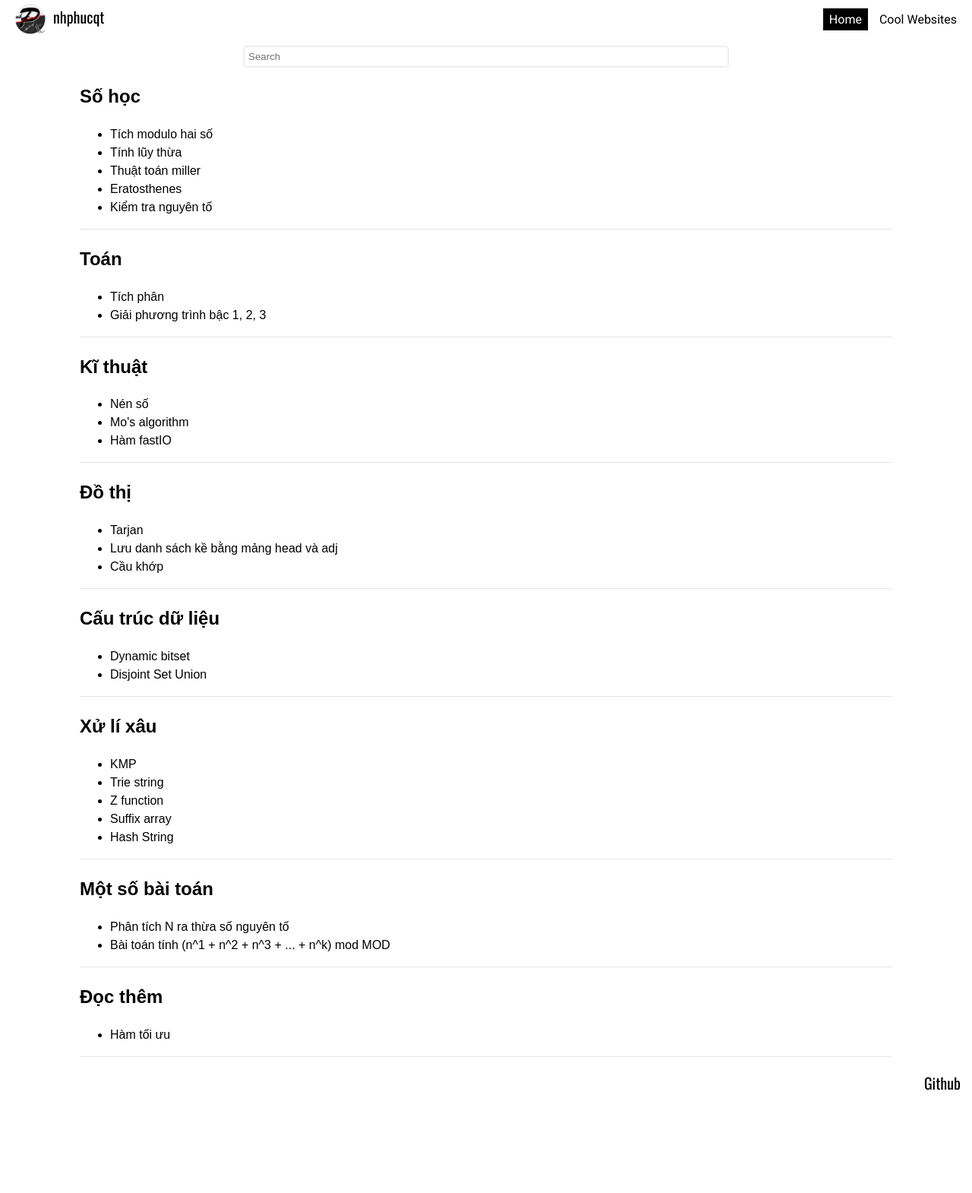
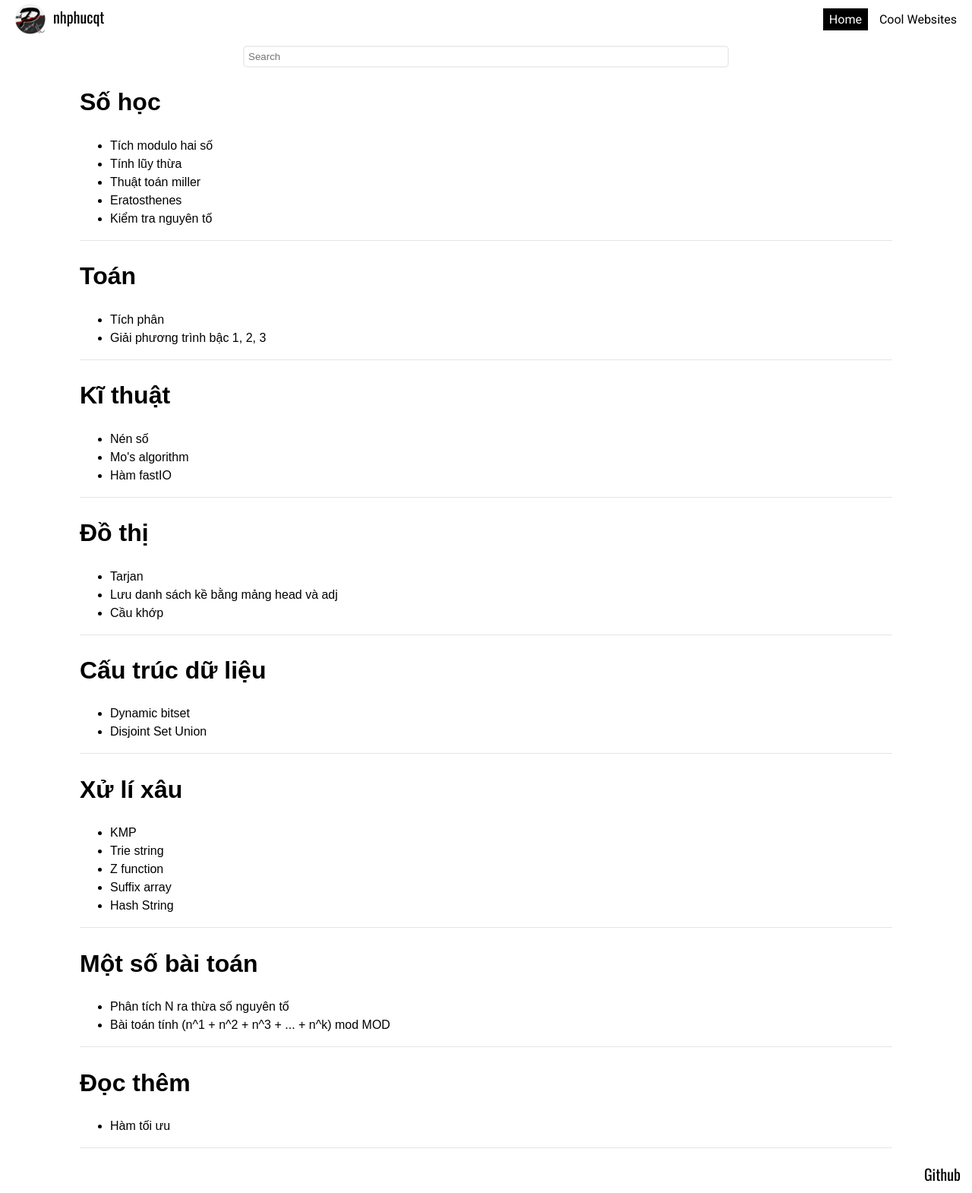
Before and after one commit to nhphucqt/nhphucqt.github.io, a Jekyll site: the page built from index.html, in a window 1280 px wide. Shown: the whole page at 76% size. Built offline with Jekyll 4.4.1, drawn with Linux system fonts in a browser that asks for light colours; before the commit the page ends 1450 px from its top, so only the background shows below that.

Commit message:
enlarged titles

```diff
--- a/index.html
+++ b/index.html
@@ -6,7 +6,7 @@ title: nhphucqt
 {% for category in site.data.categories %}
     {% assign filteredPosts = site.posts | where: 'category', category.id %}
     {% if filteredPosts.size > 0 %}
-        <h2>{{ category.name }}</h2>
+        <h1>{{ category.name }}</h1>
         <ul>
             {% for post in filteredPosts %}
             <li><a href="{{ post.url }}" class="post-link">{{ post.title }}</a></li>
```
